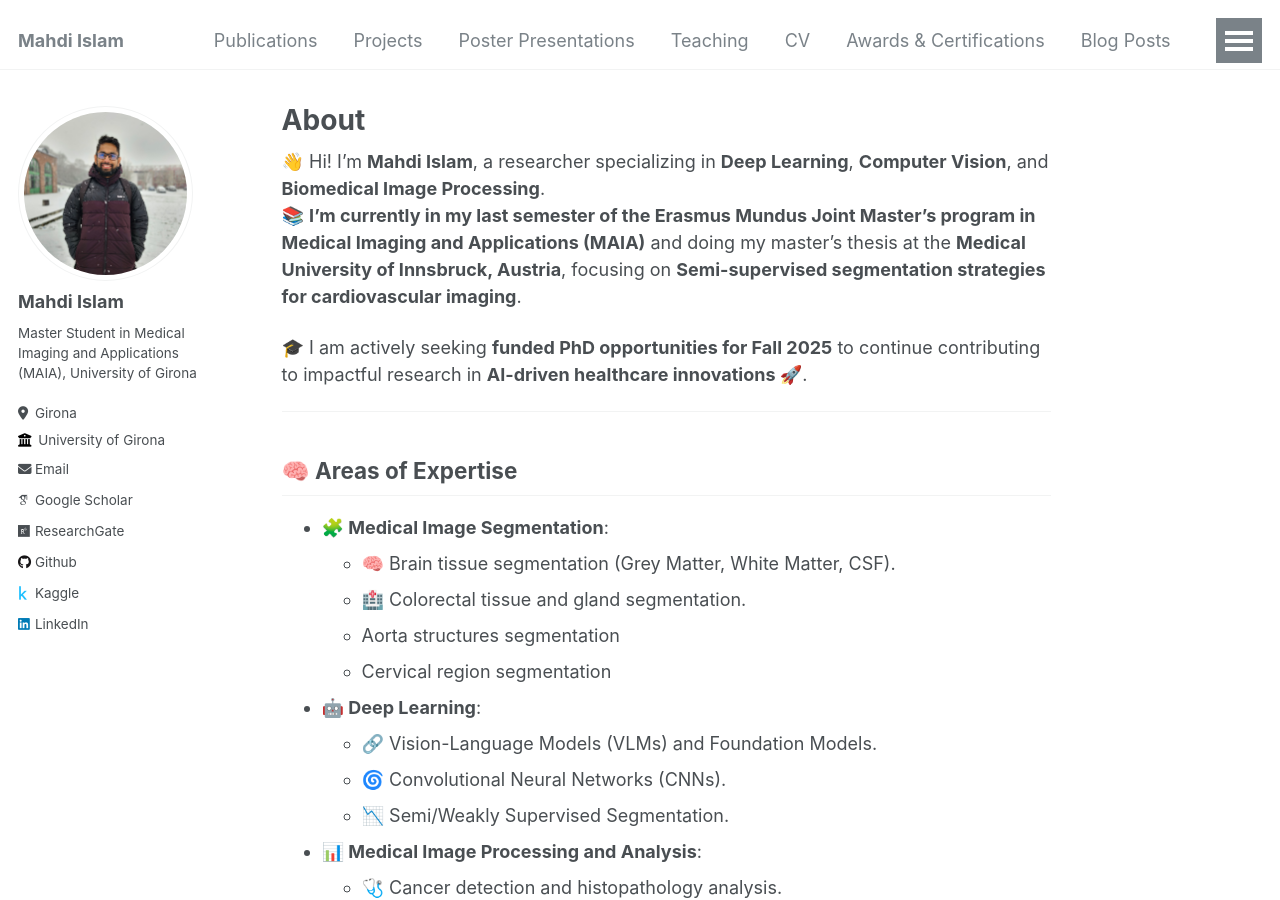
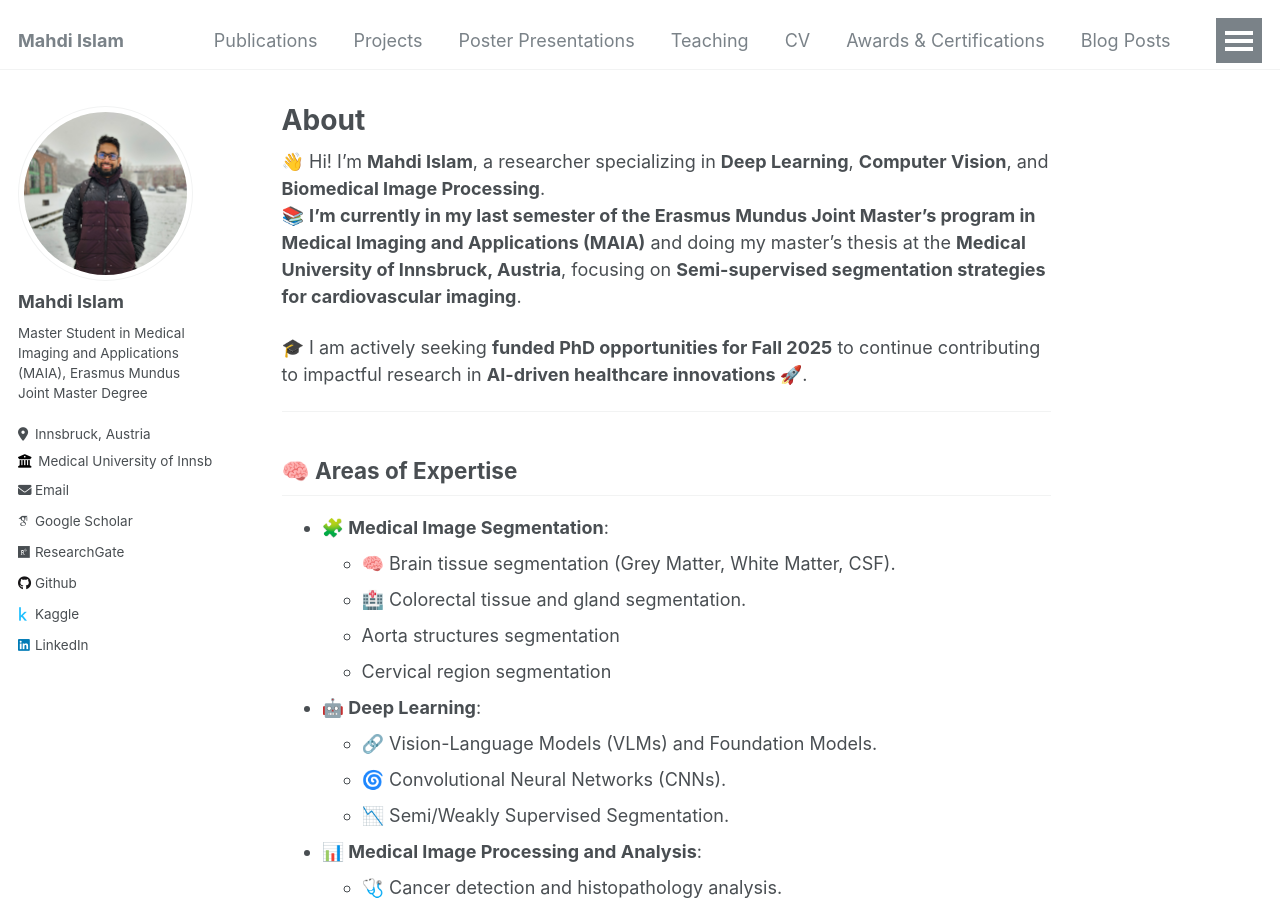
Before and after one commit to mahdiislam79/mahdiislam79.github.io, a Jekyll site: the page built from _pages/about.md, in a window 1280 px wide and 900 px high. Built offline with Jekyll 4.4.1, drawn with Linux system fonts in a browser that asks for light colours; some web fonts are replaced.

Commit message:
update info

```diff
--- a/_config.yml
+++ b/_config.yml
@@ -24,9 +24,9 @@ author:
   avatar           : "20240109_110142~2.jpg"
   name             : "Mahdi Islam"
   pronouns         : # example: "he"
-  bio              : "Master Student in Medical Imaging and Applications (MAIA), University of Girona"
-  location         : "Girona"
-  employer         : "University of Girona"
+  bio              : "Master Student in Medical Imaging and Applications (MAIA), Erasmus Mundus Joint Master Degree"
+  location         : "Innsbruck, Austria"
+  employer         : "Medical University of Innsbruck"
   url              : # URL
   email            : "mahdiiut079@gmail.com"
 
```
